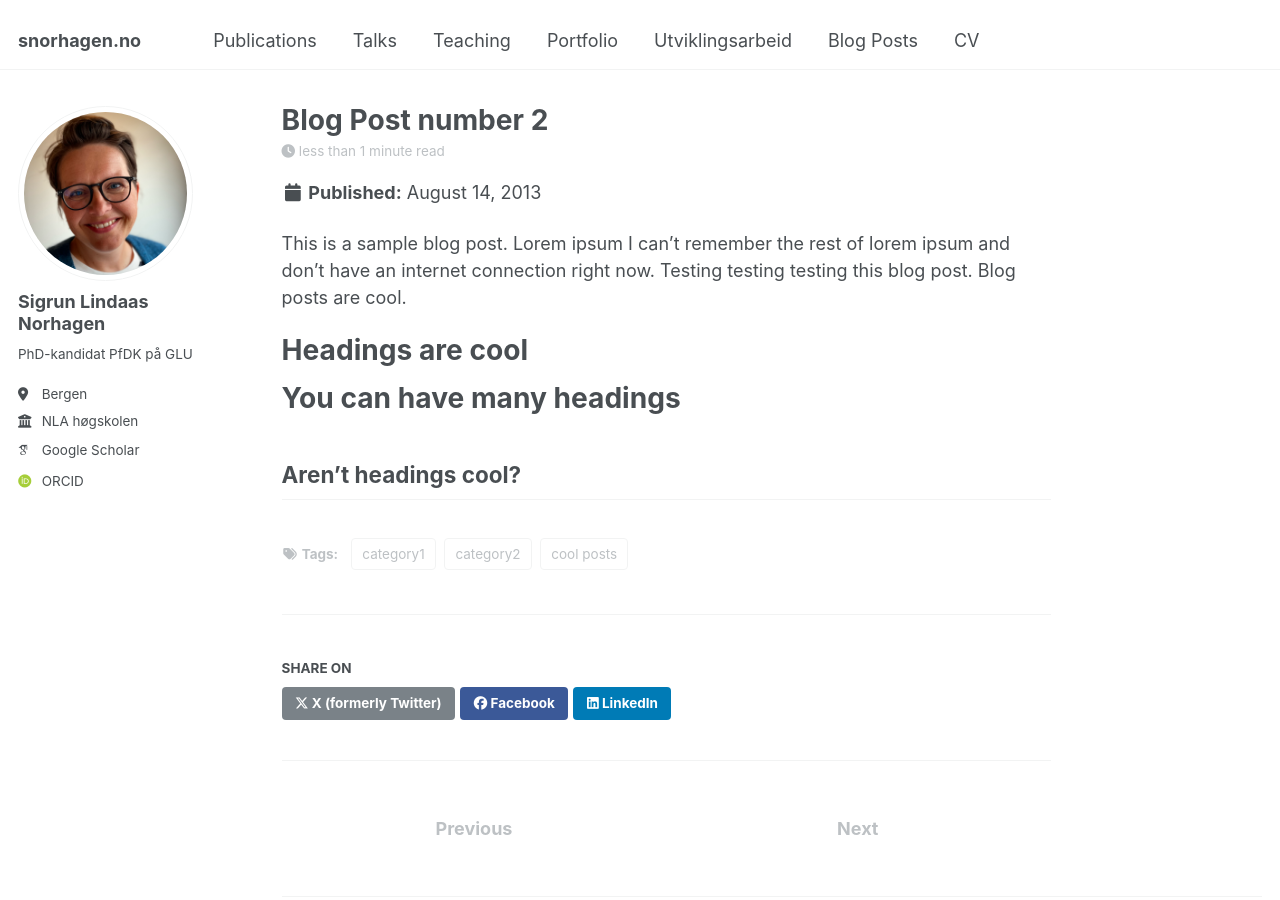
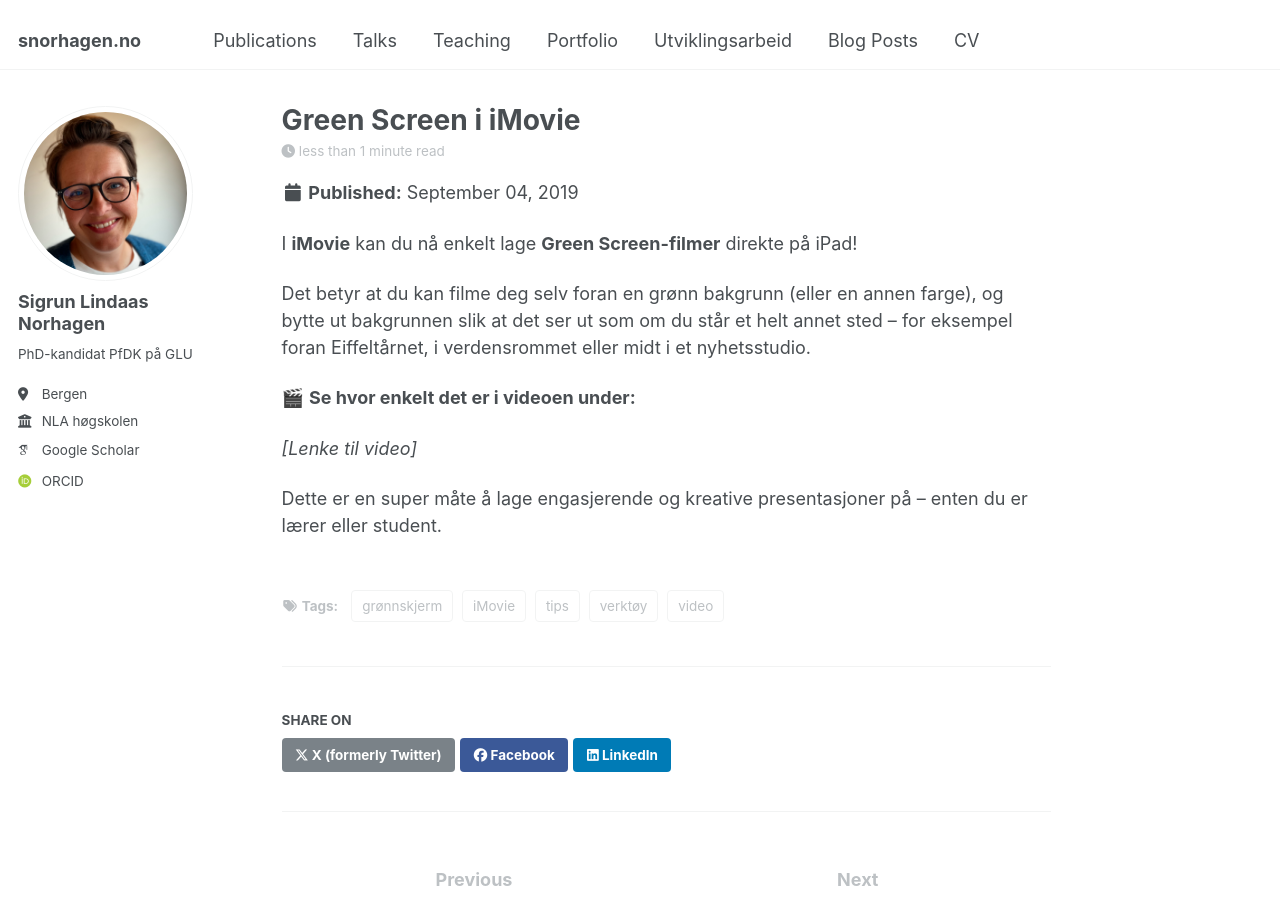
Before and after one commit to sigrun/sigrun.github.io, a Jekyll site: the page built from _posts/2013-08-14-blog-post-2.md, in a window 1280 px wide and 900 px high. Built offline with Jekyll 4.4.1, drawn with Linux system fonts in a browser that asks for light colours; some web fonts are replaced.

Commit message:
Update 2013-08-14-blog-post-2.md

```diff
--- a/_posts/2013-08-14-blog-post-2.md
+++ b/_posts/2013-08-14-blog-post-2.md
@@ -1,20 +1,21 @@
 ---
-title: 'Blog Post number 2'
-date: 2013-08-14
-permalink: /posts/2013/08/blog-post-2/
+title: 'Green Screen i iMovie'
+date: 2019-09-04
+permalink: /posts/2019/09/green-screen-imovie/
 tags:
-  - cool posts
-  - category1
-  - category2
+  - verktøy
+  - tips
+  - video
+  - iMovie
+  - grønnskjerm
 ---
 
-This is a sample blog post. Lorem ipsum I can't remember the rest of lorem ipsum and don't have an internet connection right now. Testing testing testing this blog post. Blog posts are cool.
+I **iMovie** kan du nå enkelt lage **Green Screen-filmer** direkte på iPad!
 
-Headings are cool
-======
+Det betyr at du kan filme deg selv foran en grønn bakgrunn (eller en annen farge), og bytte ut bakgrunnen slik at det ser ut som om du står et helt annet sted – for eksempel foran Eiffeltårnet, i verdensrommet eller midt i et nyhetsstudio.
 
-You can have many headings
-======
+🎬 **Se hvor enkelt det er i videoen under:**
 
-Aren't headings cool?
-------
+*[Lenke til video]*
+
+Dette er en super måte å lage engasjerende og kreative presentasjoner på – enten du er lærer eller student.
```
